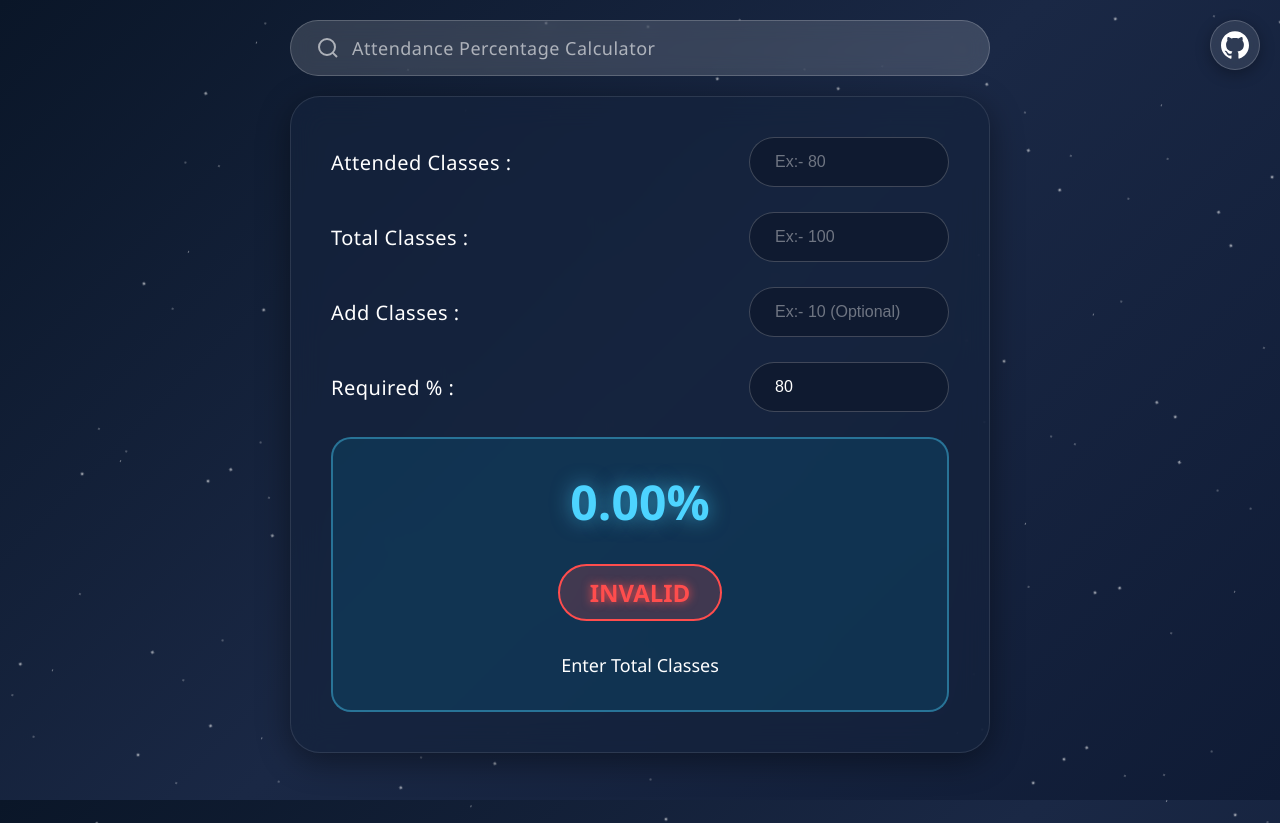
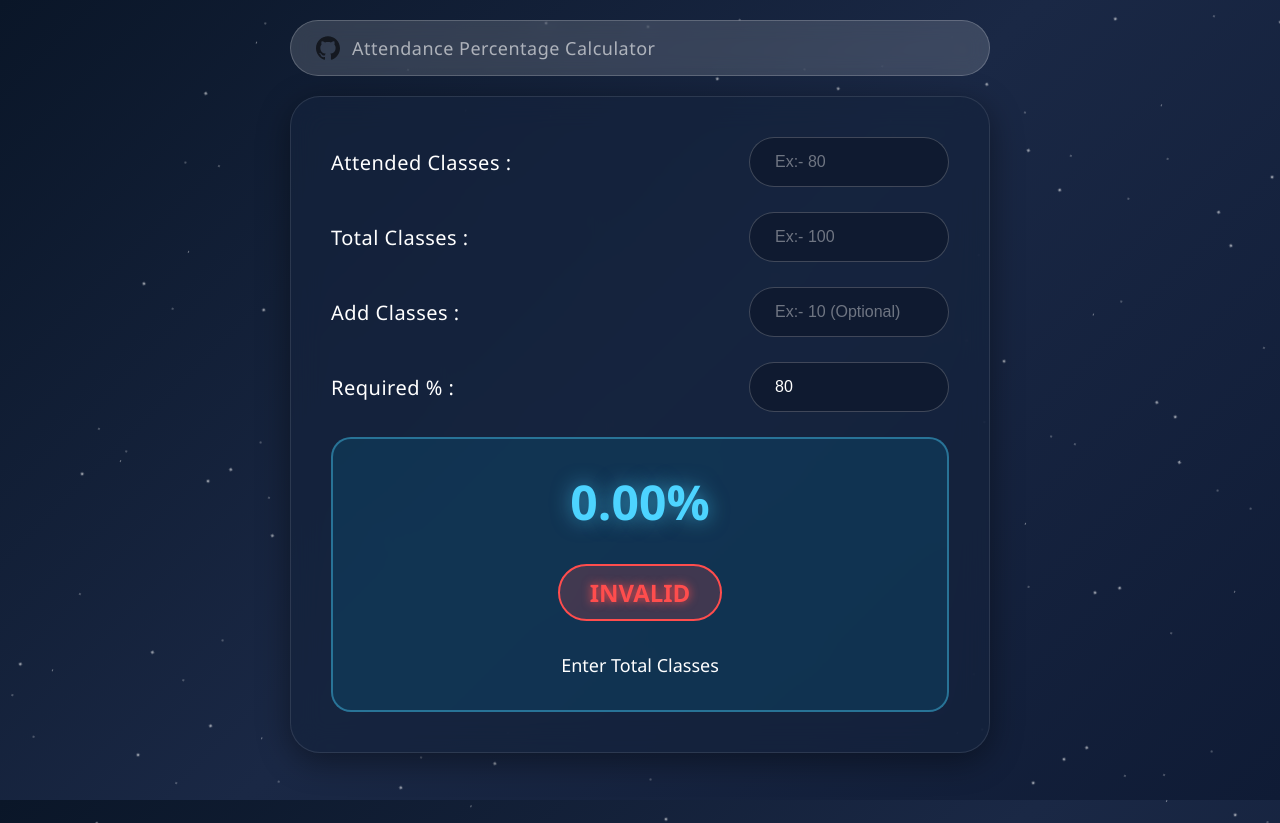
Before and after one commit to sundar-online/Attendance-Percentage-Calculator, a plain HTML site: page index.html in a window 1280 px wide. Drawn offline with Linux system fonts and the light colour scheme.

Commit message:
Update index.html

```diff
--- a/index.html
+++ b/index.html
@@ -7,10 +7,14 @@
     <link rel="stylesheet" href="./index.css" />
   </head>
   <body>
-    <a
+
+
+    <div class="wrapper">
+      <div class="search-bar">
+         <a
       href="https://github.com"
       target="_blank"
-      class="github-link"
+      class="search-icon"
       aria-label="GitHub"
     >
       <svg viewBox="0 0 24 24" xmlns="http://www.w3.org/2000/svg">
@@ -19,19 +23,6 @@
         />
       </svg>
     </a>
-
-    <div class="wrapper">
-      <div class="search-bar">
-        <svg
-          class="search-icon"
-          viewBox="0 0 24 24"
-          fill="none"
-          stroke="white"
-          stroke-width="2"
-        >
-          <circle cx="11" cy="11" r="8"></circle>
-          <path d="m21 21-4.35-4.35"></path>
-        </svg>
         <span class="search-text">Attendance Percentage Calculator</span>
       </div>
 
```
